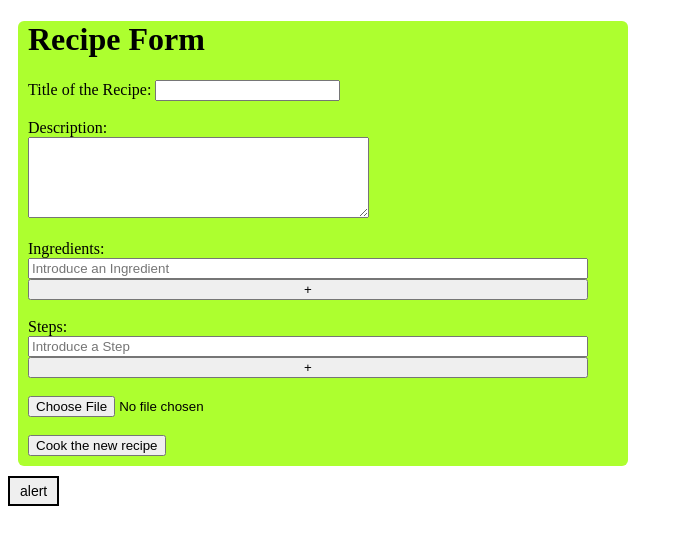
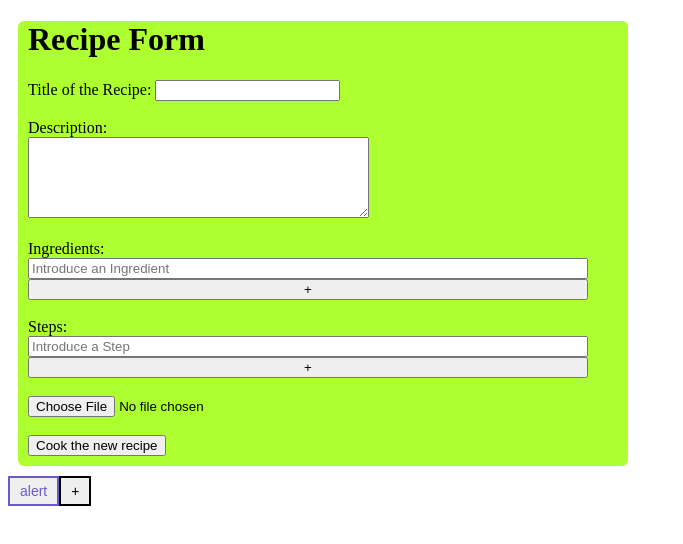
Before and after one commit to Guardiadelcastro/recipemug, a Vue app: page / in a window 1280 px wide. Shown: the top 544 px of the page, without its empty margins (0-683 px from the left). Built offline with nearby package versions, Linux system fonts and the light colour scheme.

Commit message:
button.vue extended

```diff
--- a/src/App.vue
+++ b/src/App.vue
@@ -1,14 +1,10 @@
 <template>
   <div>
    <html-recipeForm></html-recipeForm>
-   <v-button v-on:click="alertClick" name="alert"></v-button>
+   <alert-button class="slateblue" name="alert"></alert-button>
+   <console-button></console-button>
   </div>
 </template>
-
-
-<style>
-
-</style>
 
 <script>
 import HTMLRecipeForm from './components/HTMLRecipeForm.vue';
@@ -17,7 +13,8 @@ import vueButton from './components/vueButton'
   export default {
     components: {
       'html-recipeForm': HTMLRecipeForm,
-      'v-button': vueButton
+      'alert-button': vueButton,
+      'console-button': vueButton
     }
 
   }
--- a/src/components/vueButton.vue
+++ b/src/components/vueButton.vue
@@ -1,28 +1,42 @@
 <template>
-  <button name="Send" @click="alertClick">{{ name }}</button>
+  <button @click="onClick">{{ name }}</button>
 </template>
 
 <script>
 export default {
   name: 'button',
   props:{
-    name: String,
-    color: String,
-    onClick: {
+    name: {
+      type: String,
+      default: "+"
+    },
+   // color: String,
+    actionClick: {
       type: Function,
       required: true
     }
+
   },
   methods: {
     alertClick() {
       alert('You have clicked the button')
+    },
+    consoleLog() {
+      console.log('Vue cabrón funciona')
     }
+
   },
   data() {
     return {
-      submit: true
+      submit: true,
+      theme: {
+        isCadetBlue: true
+      }
     }
   },
+  mounted(){
+    console.log(this.$options.name)
+  }
 }
 </script>
 
@@ -30,10 +44,20 @@ export default {
   button {
     padding: 5px 10px;
     border: 2px solid;
-    font-size: 14px
+    font-size: 14px;
   }
+
   .slateblue {
     color: slateblue;
     border-color: slateblue;
   }
+
+  .cadetblue {
+    color: cadetblue;
+    border-color: cadetblue;
+  }
+
+  .slateblue:hover {
+    color: red;
+  }
 </style>
```
Also changed, not shown: package.json (+7 -1 lines), 2 other files (tests, documents, lock files or other folders).
